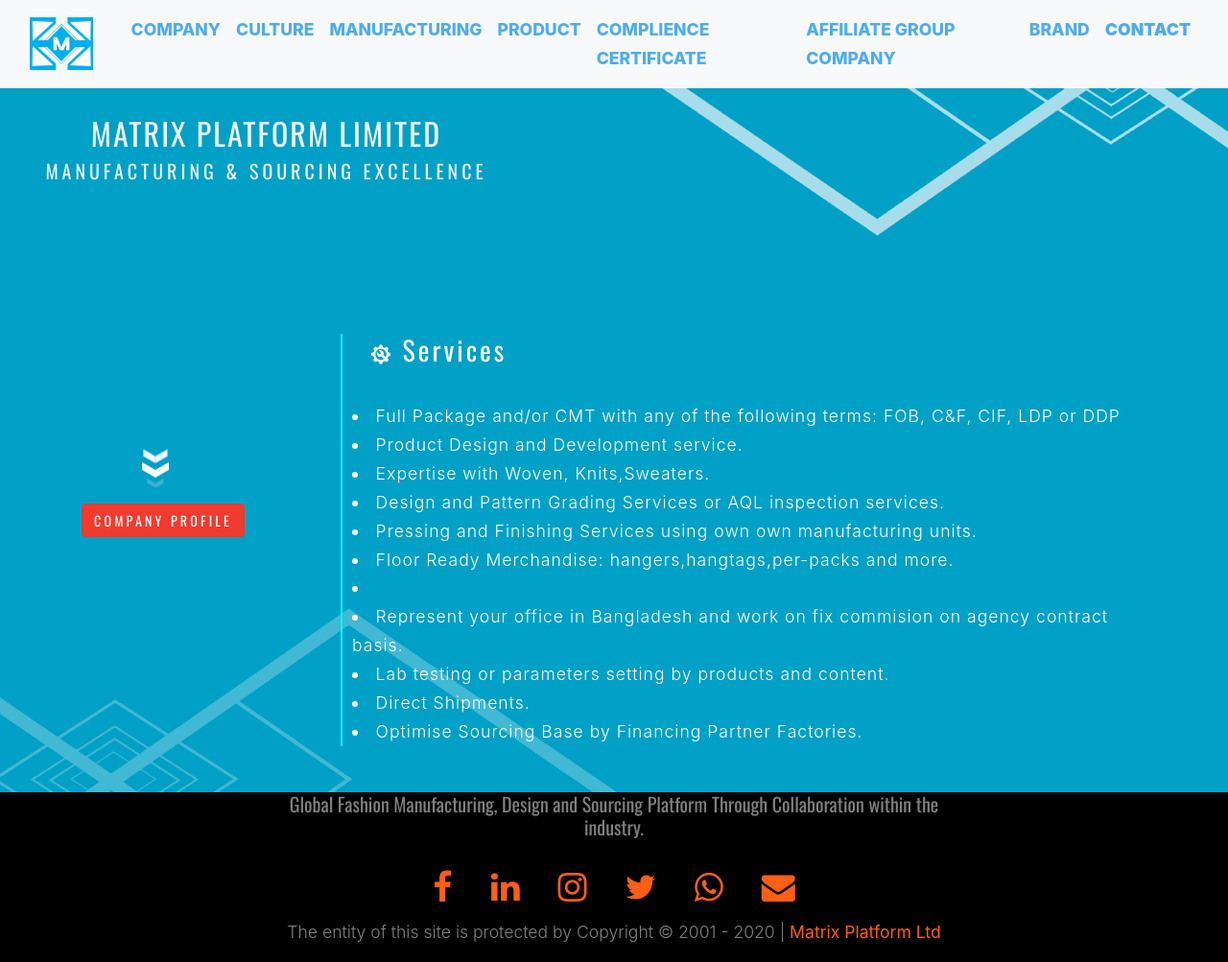
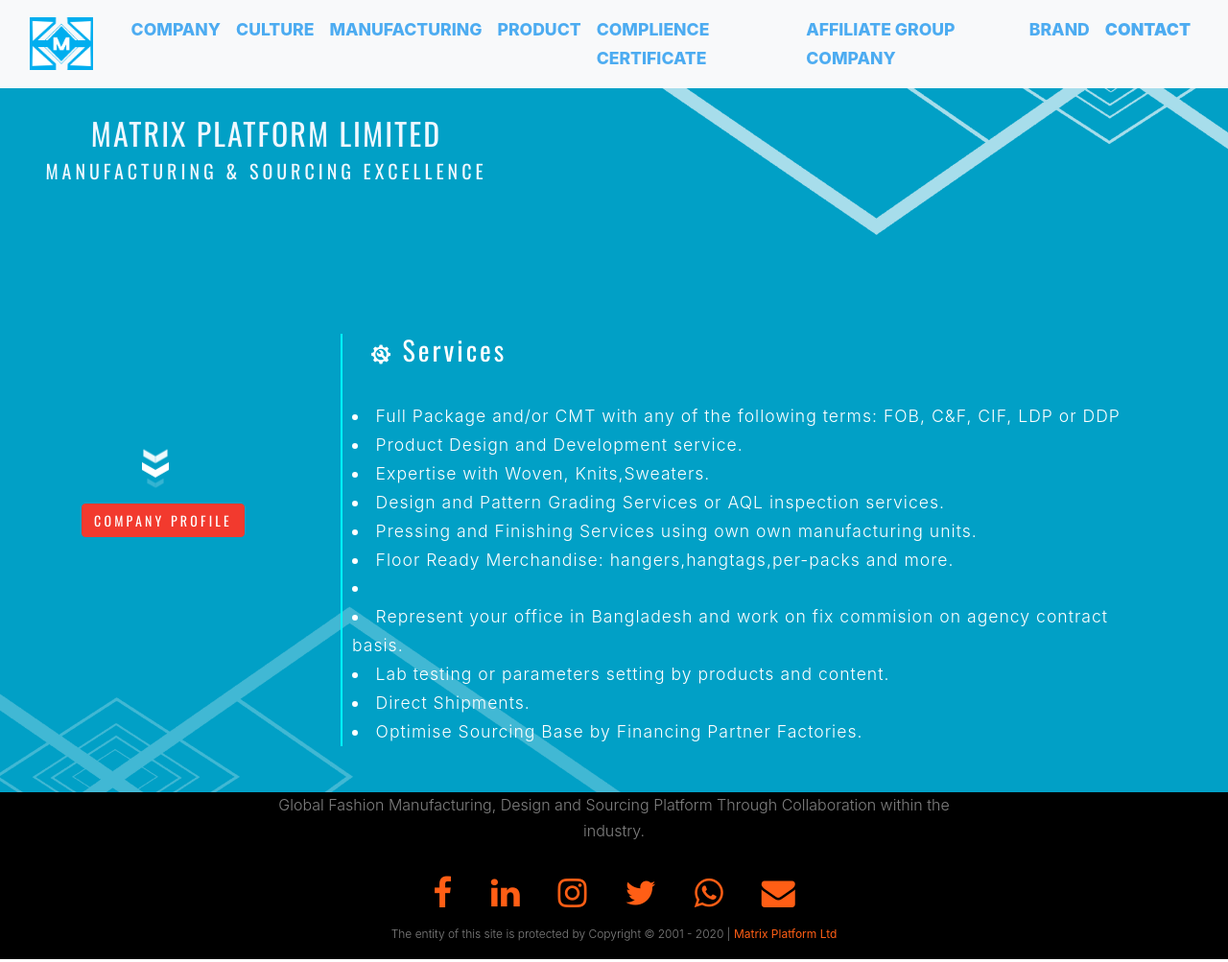
Before and after one commit to abdullahmehraj/matrix.io, a plain HTML site: page index.html in a window 1280 px wide. Shown: the whole page at 96% size. Drawn offline with nearby package versions, Linux system fonts and the light colour scheme; files whose address does not match are found by name; a web font is replaced by a local one.

Commit message:
correction 2

```diff
--- a/index.html
+++ b/index.html
@@ -212,7 +212,7 @@
 
         <div class="row  justify-content-center text-center">
           <div class="col-lg-7 ">
-                        <h5 class="mb-4 " style="align-items: center">Global Fashion Manufacturing, Design and Sourcing Platform Through Collaboration within the industry.</h5>
+                        <p class="mb-4 " style="align-items: center;font-size: 16px">Global Fashion Manufacturing, Design and Sourcing Platform Through Collaboration within the industry.</p>
 
 
                     <div  style="font-size: 35px" >
@@ -234,7 +234,7 @@
         <div class="row  justify-content-center text-center">
           <div class="col-12">
             <div class="copyright">
-                <p>
+                <p style="font-size: 12px">
                     <!-- Link back to Colorlib can't be removed. Template is licensed under CC BY 3.0. -->
                     The entity of this site is protected by Copyright &copy; 2001  -  <script>document.write(new Date().getFullYear());</script> |  <a href="#" target="_blank"><b>Matrix Platform Ltd</b></a>
                     <!-- Link back to Colorlib can't be removed. Template is licensed under CC BY 3.0. -->
```
